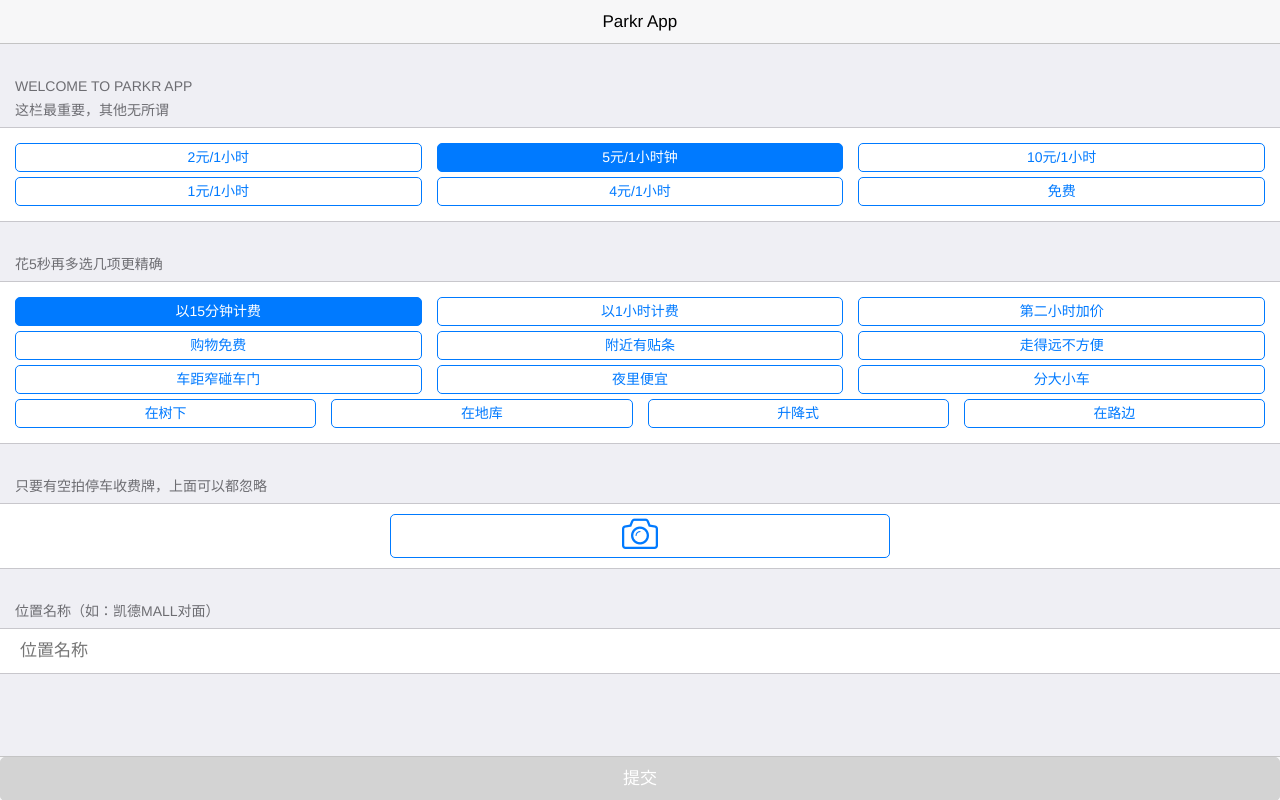
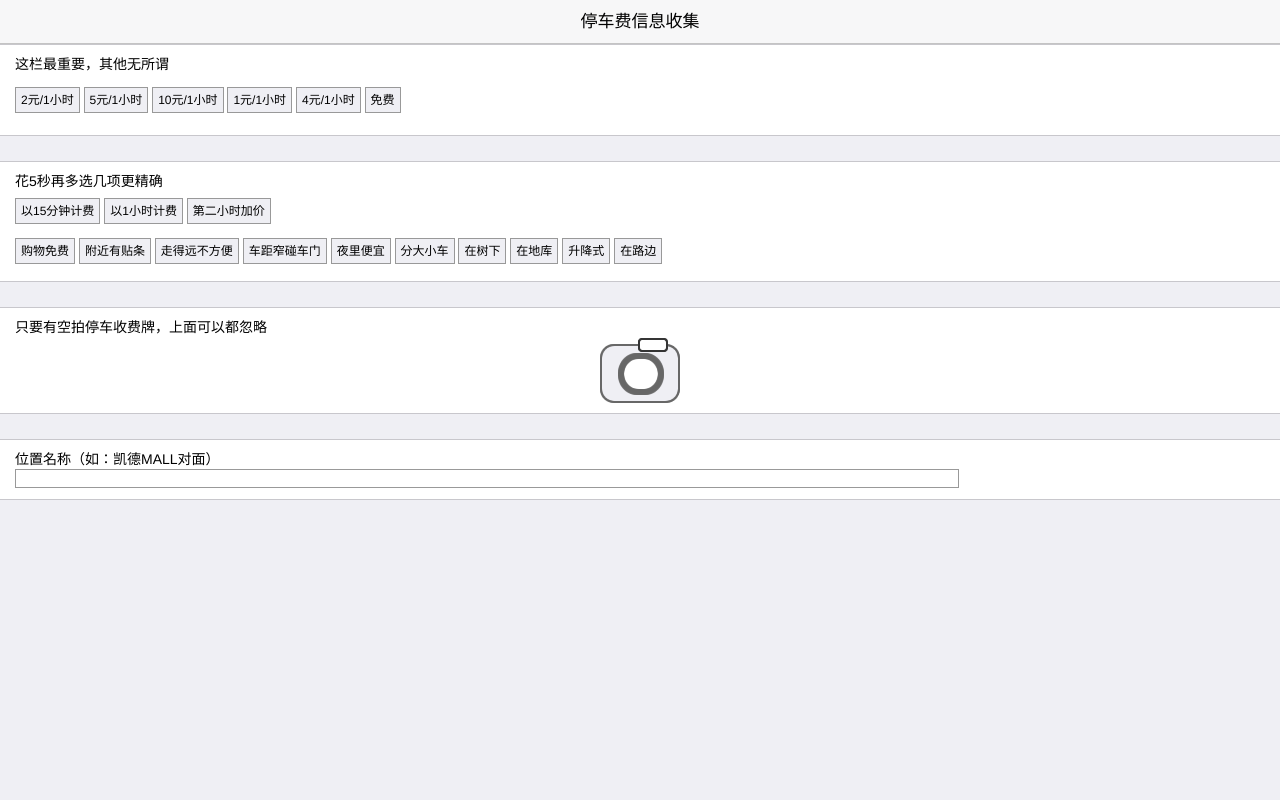
Before and after one commit to wolflee/parkr-fe, a plain HTML site: page index.html in a window 1280 px wide. Drawn offline with nearby package versions, Linux system fonts and the light colour scheme; a script that the page names is missing.

Commit message:
Re-implement the whole look with "the design"

```diff
--- a/css/my-app.css
+++ b/css/my-app.css
@@ -8,10 +8,11 @@
 }
 
 .button.button-camera {
-  font-size: 36px;
-  margin-left: auto;
-  margin-right: auto;
-  width: 40%;
+  margin: auto;
+  background: url(../img/camera.png) no-repeat 0 0;
+  width: 80px;
+  height: 65px;
+  border: 0;
 }
 
 .button.disabled {
@@ -19,3 +20,52 @@
   border-color: lightgrey;
   background: lightgrey;
 }
+
+.button.active {
+  background: #09f;
+  color: #fff;
+}
+
+.tag {
+  display: inline;
+  border-radius: 0;
+  padding: 5px;
+  line-height: 40px;
+  background: #efeff4;
+  border-color: #999;
+  color: #000;
+}
+
+.small {
+  font-size: 12px;
+}
+
+.toolbar.beneath {
+  bottom: -50px;
+}
+
+.content-block {
+  margin: 0 0 25px;
+}
+
+input[type=text] {
+  border-radius: 0;
+  width: 75%;
+  border: 1px solid #999;
+}
+
+.toolbar {
+  background: darkgrey;
+}
+
+#toolbar a {
+  width: 30%;
+  display: block;
+  margin: 7px auto;
+  height: 30px;
+  line-height: 28px;
+  border-radius: 7px;
+  background: #efeff4;
+  border-color: #999;
+  color: black;
+}
--- a/index.html
+++ b/index.html
@@ -5,97 +5,83 @@
     <meta name="viewport" content="width=device-width, initial-scale=1, maximum-scale=1, minimum-scale=1, user-scalable=no, minimal-ui">
     <meta name="apple-mobile-web-app-capable" content="yes">
     <meta name="apple-mobile-web-app-status-bar-style" content="black">
-    <title>Parkr App</title>
+    <title>停车费信息收集</title>
     <link rel="stylesheet" href="css/framework7.css">
     <link rel="stylesheet" href="css/my-app.css">
-    <link rel="stylesheet" href="css/linecons.css">
   </head>
   <body>
     <div class="views">
       <div class="view view-main">
         <div class="navbar">
           <div class="navbar-inner">
-            <div class="center sliding">Parkr App</div>
+            <div class="center sliding">停车费信息收集</div>
           </div>
         </div>
         <div class="pages navbar-through toolbar-through">
           <div data-page="index" class="page">
             <div class="page-content">
-              <div class="content-block-title">Welcome To Parkr App</div>
-              <div class="content-block-title">这栏最重要，其他无所谓</div>
               <div class="content-block" id="price">
                 <div class="content-block-inner">
+                  <span>这栏最重要，其他无所谓</span>
                   <div class="row button-group">
-                    <div class="col-33"><a href="#" class="button" data-price="200">2元/1小时</a></div>
-                    <div class="col-33"><a href="#" class="button active" data-price="500">5元/1小时钟</a></div>
-                    <div class="col-33"><a href="#" class="button" data-price="1000">10元/1小时</a></div>
-                  </div>
-                  <div class="row button-group">
-                    <div class="col-33"><a href="#" class="button" data-price="100">1元/1小时</a></div>
-                    <div class="col-33"><a href="#" class="button" data-price="400">4元/1小时</a></div>
-                    <div class="col-33"><a href="#" class="button" data-price="0">免费</a></div>
+                    <a href="#" class="button tag small" data-price="200">2元/1小时</a>
+                    <a href="#" class="button tag small" data-price="500">5元/1小时</a>
+                    <a href="#" class="button tag small" data-price="1000">10元/1小时</a>
+                    <a href="#" class="button tag small" data-price="100">1元/1小时</a>
+                    <a href="#" class="button tag small" data-price="400">4元/1小时</a>
+                    <a href="#" class="button tag small" data-price="0">免费</a>
                   </div>
                 </div>
               </div>
 
-              <div class="content-block-title">花5秒再多选几项更精确</div>
               <div class="content-block" id="feature">
                 <div class="content-block-inner">
-                  <div class="row button-group required">
-                    <div class="col-33"><a href="#" class="button active" data-feature="per15m">以15分钟计费</a></div>
-                    <div class="col-33"><a href="#" class="button" data-feature="per1h">以1小时计费</a></div>
-                    <div class="col-33"><a href="#" class="button" data-feature="raise2ndh">第二小时加价</a></div>
+                  <span>花5秒再多选几项更精确</span>
+                  <div class="row required">
+                    <a href="#" class="button tag small" data-feature="per15m">以15分钟计费</a>
+                    <a href="#" class="button tag small" data-feature="per1h">以1小时计费</a>
+                    <a href="#" class="button tag small" data-feature="raise2ndh">第二小时加价</a>
                   </div>
-                  <div class="row button-group optional">
-                    <div class="col-33"><a href="#" class="button" data-feature="freeforshopping">购物免费</a></div>
-                    <div class="col-33"><a href="#" class="button" data-feature="policearound">附近有贴条</a></div>
-                    <div class="col-33"><a href="#" class="button" data-feature="far">走得远不方便</a></div>
-                  </div>
-                  <div class="row button-group optional">
-                    <div class="col-33"><a href="#" class="button" data-feature="narrow">车距窄碰车门</a></div>
-                    <div class="col-33"><a href="#" class="button" data-feature="cheapfornight">夜里便宜</a></div>
-                    <div class="col-33"><a href="#" class="button" data-feature="sizematters">分大小车</a></div>
-                  </div>
-                  <div class="row button-group optional">
-                    <div class="col-25"><a href="#" class="button" data-feature="undertree">在树下</a></div>
-                    <div class="col-25"><a href="#" class="button" data-feature="vault">在地库</a></div>
-                    <div class="col-25"><a href="#" class="button" data-feature="stereo">升降式</a></div>
-                    <div class="col-25"><a href="#" class="button" data-feature="roadside">在路边</a></div>
+                  <div class="row optional">
+                    <a href="#" class="button tag small" data-feature="freeforshopping">购物免费</a>
+                    <a href="#" class="button tag small" data-feature="policearound">附近有贴条</a>
+                    <a href="#" class="button tag small" data-feature="far">走得远不方便</a>
+                    <a href="#" class="button tag small" data-feature="narrow">车距窄碰车门</a>
+                    <a href="#" class="button tag small" data-feature="cheapfornight">夜里便宜</a>
+                    <a href="#" class="button tag small" data-feature="sizematters">分大小车</a>
+                    <a href="#" class="button tag small" data-feature="undertree">在树下</a>
+                    <a href="#" class="button tag small" data-feature="vault">在地库</a>
+                    <a href="#" class="button tag small" data-feature="stereo">升降式</a>
+                    <a href="#" class="button tag small" data-feature="roadside">在路边</a>
                   </div>
                 </div>
               </div>
 
-              <div class="content-block-title">只要有空拍停车收费牌，上面可以都忽略</div>
               <div class="content-block">
                 <div class="content-block-inner">
+                  <span>只要有空拍停车收费牌，上面可以都忽略</span>
                   <div class="row">
                       <input type="file" id="fileUpload" accept="image/*" />
-                      <a href="#" id="buttonUpload" class="button button-big button-camera"><span class="icon-camera"></span></a>
+                      <a href="#" id="buttonUpload" class="button button-big button-camera"></a>
                   </div>
                 </div>
               </div>
 
-              <div class="content-block-title">位置名称（如：凯德MALL对面）</div>
-              <div class="list-block">
-                <ul>
-                  <li>
-                  <div class="item-content">
-                    <div class="item-inner">
-                      <div class="item-input">
-                        <input type="hidden" id="hiddenLocation">
-                        <input type="text" id="textLocation" placeholder="位置名称"/>
-                      </div>
+              <div class="content-block">
+                <div class="content-block-inner">
+                  <span>位置名称（如：凯德MALL对面）</span>
+                    <div class="row">
+                      <input type="hidden" id="hiddenLocation">
+                      <input type="text" id="textLocation"/>
                     </div>
-                  </div>
-                  </li>
-                </ul>
+                </div>
               </div>
 
             </div>
           </div>
         </div>
 
-        <div class="toolbar">
+        <div id="toolbar" class="toolbar beneath">
           <a href="#" id="buttonSubmit" class="button button-big button-submit disabled">提交</a>
         </div>
       </div>
@@ -104,7 +90,7 @@
     <script src="https://cn.avoscloud.com/scripts/lib/av-0.3.1.min.js"></script>
     <script src="http://cdn.staticfile.org/jquery/2.1.0/jquery.min.js"></script>
     <script src="js/fastclick.js"></script>
-    <script type="text/javascript" src="js/framework7.js"></script>
-    <script type="text/javascript" src="js/my-app.js"></script>
+    <script src="js/framework7.js"></script>
+    <script src="js/my-app.js"></script>
   </body>
 </html>
--- a/js/my-app.js
+++ b/js/my-app.js
@@ -70,8 +70,14 @@ $(document).ready(function(){
       success: function(lot){
         setTimeout(function(){
           myApp.hidePreloader();
-          location.reload();
-        },1000);
+          $("#toolbar a").text("提交成功")
+          $("#toolbar").animate({
+            "bottom": "-=50px"
+          }, 1000, function(){
+            //$("#toolbar").removeClass('beneath');
+            location.reload();
+          });
+        }, 1000);
       },
       error: function(lot, error){
         myApp.hidePreloader();
@@ -83,6 +89,14 @@ $(document).ready(function(){
   $("#price a").on('click', function(){
     $("#price a").removeClass("active");
     $(this).addClass("active");
+
+    if($("#toolbar").hasClass("beneath")){
+      $("#toolbar").animate({
+        "bottom": "+=50px"
+      }, 1000, function(){
+        $("#toolbar").removeClass('beneath');
+      });
+    }
   });
 
   $("#feature .required a").on('click', function(){
```
Also changed, not shown: img/camera.png (added).
